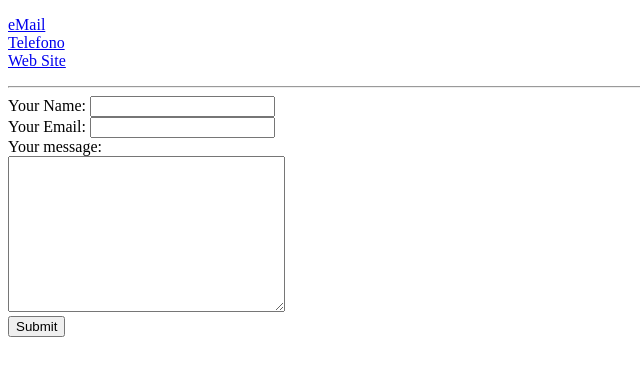
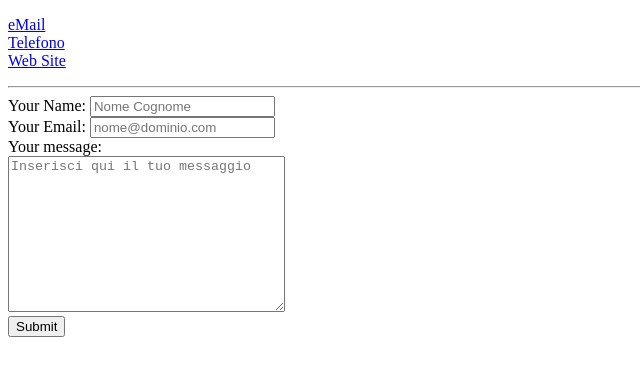
Before and after one commit to SimoneBoffelli/cv, a plain HTML site: page Contatti.html in a window 1280 px wide. Shown: the part 149-524 px from the top of the page, without its empty margins (0-640 px from the left). Drawn offline with Linux system fonts and the light colour scheme.

Commit message:
Update Contatti.html

```diff
--- a/Contatti.html
+++ b/Contatti.html
@@ -13,14 +13,13 @@
             <a href="tel:+41794214895">Telefono</a><br>
             <a href="index.html" target="_blank">Web Site</a></p>
             <hr>
-            <form action="mailto:simoneboffelli@gmail.com" method="post" enctype="text/plain"><!-- sezione interattiva per dare informazioni -->
-                <label>Your Name:</label><!-- campo descrittivo -->
-                <input type="text" name="yourName"><br><!-- campo di scrittura -->
+            <form action="mailto:simoneboffelli@gmail.com" method="post" enctype="text/plain">
+                <label>Your Name:</label>
+                <input type="text" name="yourName" placeholder="Nome Cognome"><br>
                 <label>Your Email:</label>
-                <input type="email" name="yourEmail"><br>
-        <!-- il campo "nome" aggiunge automaticamente dei campi che scrivono il contenuto nella mail-->
+                <input type="email" name="yourEmail" placeholder="nome@dominio.com"><br>
                 <label>Your message:</label><br>
-                <textarea name="yourMessage" id="" cols="32" rows="10"></textarea><br><!-- area di testo -->
+                <textarea name="yourMessage" id="" cols="32" rows="10" placeholder="Inserisci qui il tuo messaggio"></textarea><br>
                 <input type="submit">
             </form>
     </body>
```
